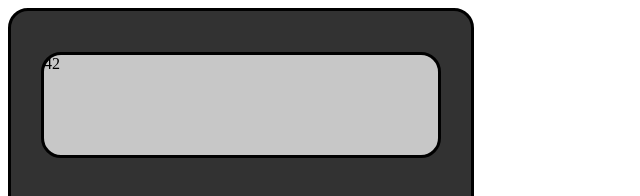
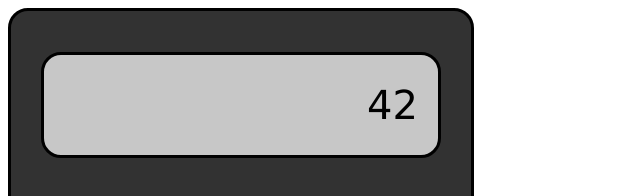
Before and after one commit to iwhill/calculator, a plain HTML site: page index.html in a window 1280 px wide. Shown: the top 196 px of the page, without its empty margins (0-640 px from the left). Drawn offline with Linux system fonts and the light colour scheme.

Commit message:
Add flex property and styling to display div
Added properties to display to enlarge display text and align user
entered number on right of screen. Also set text to Verdana.

```diff
--- a/style.css
+++ b/style.css
@@ -1,5 +1,3 @@
-
-
 .calculator-container {
   display: flex;
   justify-content: space-between;
@@ -31,6 +29,15 @@
 }
 
 .display {
+  display: flex;
+  justify-content: flex-end;
+  align-items: center;
+  padding-right: 20px;
+  font-size: 40px;
+  font-family: Verdana;
+}
+
+.display {
   width: 408px;
   height: 100px;
   border-style: solid;
```
